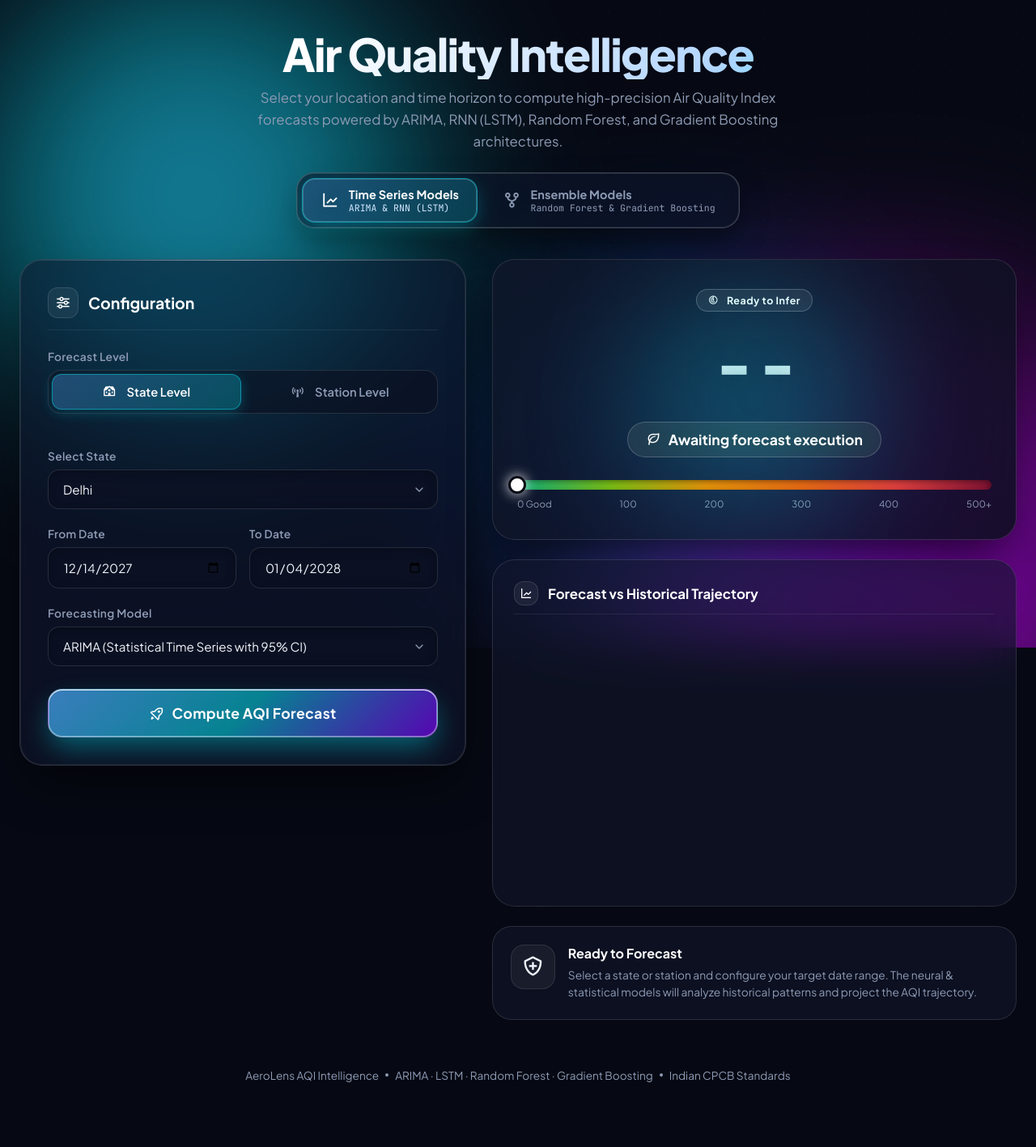
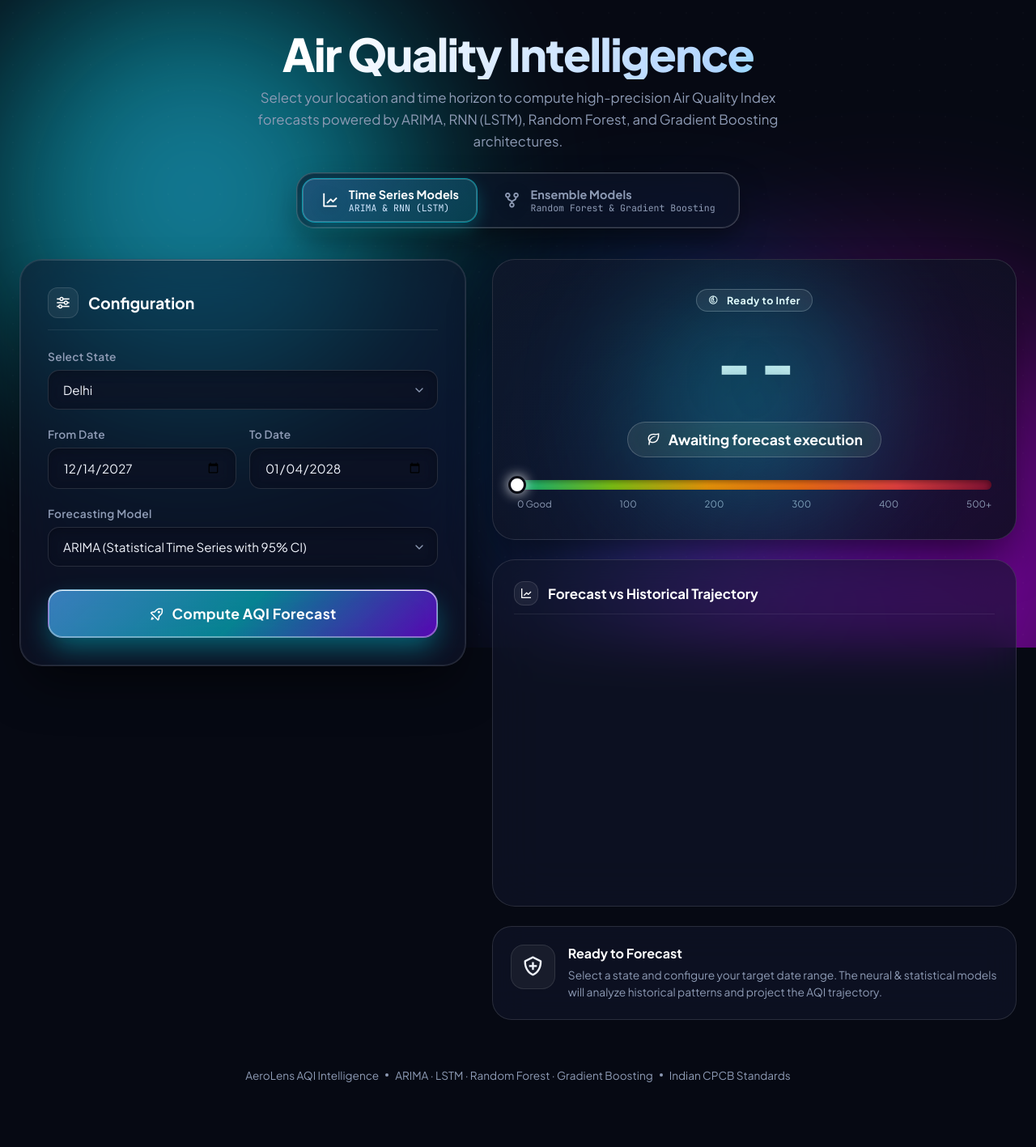
Before and after one commit to Vmal144/air-quality-intelligence, a Flask app: template templates/index.html in a window 1280 px wide. Shown: the whole page at 81% size. Run offline with Flask 3, Linux system fonts and the light colour scheme; the template is opened without the code that fills it, so the values that code supplies are empty.

Commit message:
Remove station level option and set state-only forecasting

```diff
--- a/templates/index.html
+++ b/templates/index.html
@@ -964,30 +964,15 @@
                 </div>
 
                 <form id="forecastForm">
-                    <!-- 1. Forecast Level (State vs Station) -->
-                    <div class="input-group">
-                        <label>Forecast Level</label>
-                        <div class="level-toggle-container">
-                            <button type="button" class="level-toggle-btn active" id="btnLevelState" data-level="State">
-                                <i class='bx bxs-institution' style="margin-right: 5px; font-size: 1.05rem;"></i> State
-                                Level
-                            </button>
-                            <button type="button" class="level-toggle-btn" id="btnLevelStation" data-level="Station">
-                                <i class='bx bx-broadcast' style="margin-right: 5px; font-size: 1.05rem;"></i> Station
-                                Level
-                            </button>
-                        </div>
-                    </div>
-
-                    <!-- 2. Select State or Station -->
+                    <!-- 1. Select State -->
                     <div class="input-group">
                         <label for="entitySelect" id="entityLabel">Select State</label>
                         <select id="entitySelect" class="glass-select" required>
-                            <option value="" disabled selected>Loading...</option>
+                            <option value="" disabled selected>Loading States...</option>
                         </select>
                     </div>
 
-                    <!-- 3. Date Range (From Date & To Date) -->
+                    <!-- 2. Date Range (From Date & To Date) -->
                     <div style="display: grid; grid-template-columns: 1fr 1fr; gap: 16px;">
                         <div class="input-group">
                             <label for="fromDate">From Date</label>
@@ -1106,8 +1091,7 @@
                     <div class="advisory-content">
                         <h4 id="advisoryHeading">Ready to Forecast</h4>
                         <p id="advisoryText">
-                            Select a state or station and configure your target date range. The neural & statistical
-                            models
+                            Select a state and configure your target date range. The neural & statistical models
                             will analyze historical patterns and project the AQI trajectory.
                         </p>
                     </div>
@@ -1134,8 +1118,6 @@
         // Elements
         const btnPhase1 = document.getElementById('btnPhase1');
         const btnPhase2 = document.getElementById('btnPhase2');
-        const btnLevelState = document.getElementById('btnLevelState');
-        const btnLevelStation = document.getElementById('btnLevelStation');
         const entitySelect = document.getElementById('entitySelect');
         const entityLabel = document.getElementById('entityLabel');
         const fromDateInput = document.getElementById('fromDate');
@@ -1192,30 +1174,11 @@
             }
         }
 
-        // Level Toggle Handlers
-        btnLevelState.addEventListener('click', () => setLevel("State"));
-        btnLevelStation.addEventListener('click', () => setLevel("Station"));
-
-        function setLevel(level) {
-            if (currentLevel === level) return;
-            currentLevel = level;
-            if (level === "State") {
-                btnLevelState.classList.add('active');
-                btnLevelStation.classList.remove('active');
-                entityLabel.innerText = "Select State";
-            } else {
-                btnLevelStation.classList.add('active');
-                btnLevelState.classList.remove('active');
-                entityLabel.innerText = "Select Station";
-            }
-            loadEntities();
-        }
-
-        // Load Entities (States or Stations)
+        // Load States
         async function loadEntities() {
             entitySelect.innerHTML = '<option value="" disabled selected>Loading...</option>';
             try {
-                const res = await fetch(`/api/entities?level=${currentLevel}`);
+                const res = await fetch(`/api/entities?level=State`);
                 const data = await res.json();
                 entitySelect.innerHTML = '';
                 data.entities.forEach(item => {
```
Also changed, not shown: streamlit_app.py (+5 -19 lines).
